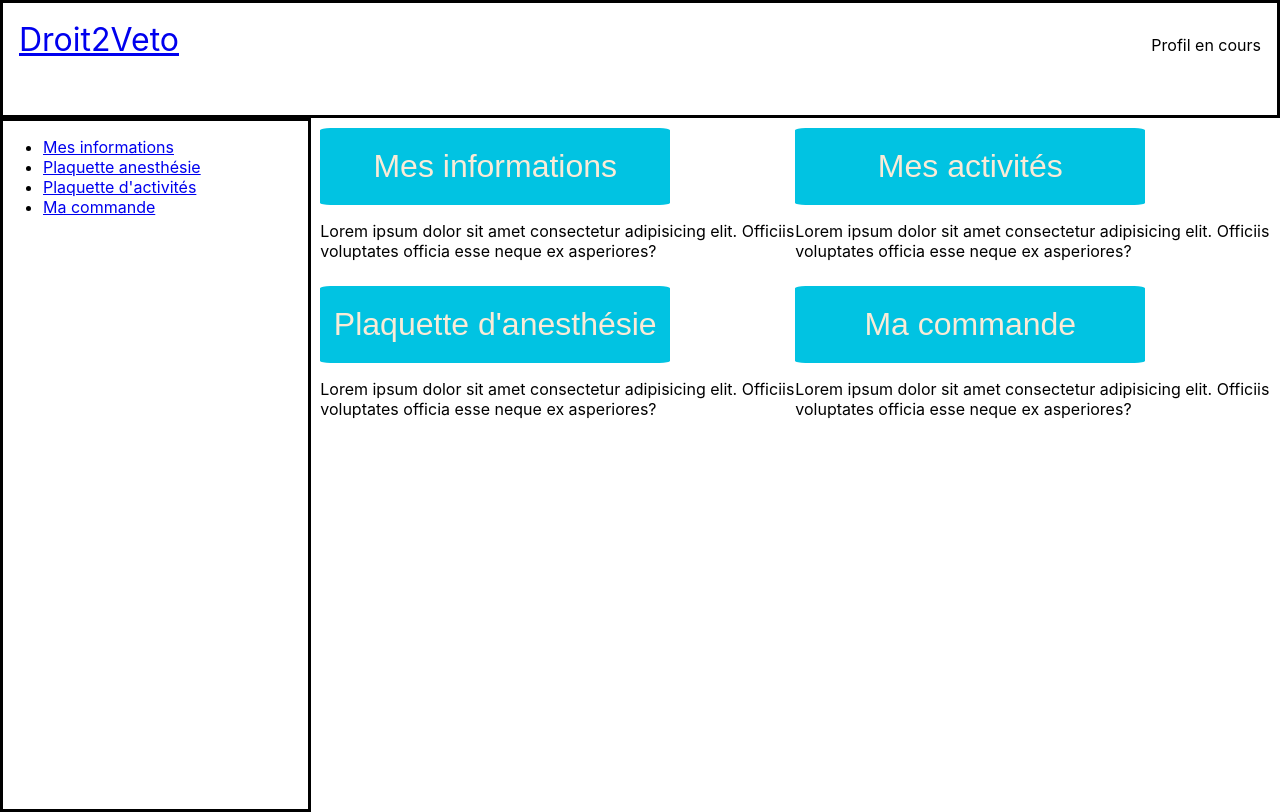
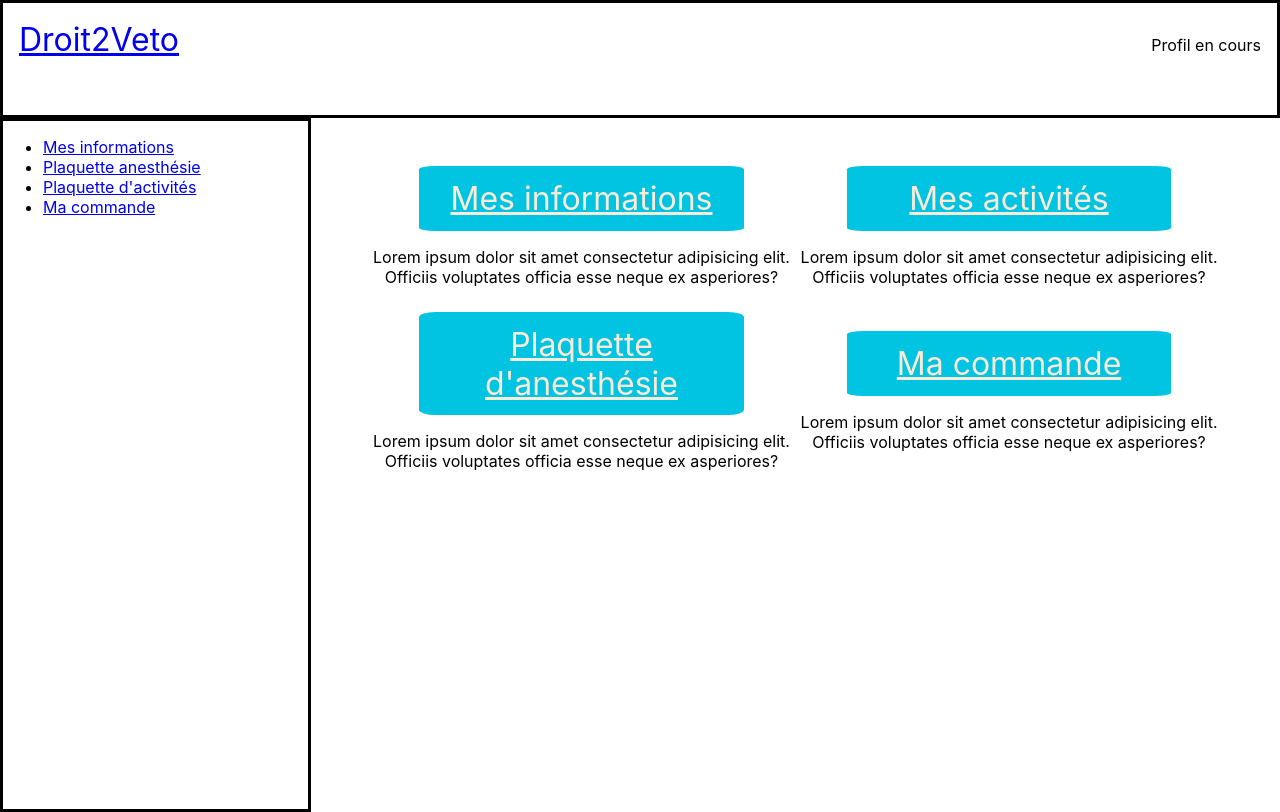
Before and after one commit to WildCodeSchool/reims-js-202003-pjt-droit2veto-client, a React (Create React App) app: page / in a window 1280 px wide. Built offline with nearby package versions, Linux system fonts and the light colour scheme.

Commit message:
add link and style on button

```diff
--- a/src/components/BlocTuto/BlocTuto.css
+++ b/src/components/BlocTuto/BlocTuto.css
@@ -1,12 +1,24 @@
+.choixPage{
+    margin: 5%;
+}
+
+.ButtonLink{
+    display: flex;
+    flex-direction: column;
+    align-items: center;
+}
+.paraButton{
+    text-align: center;
+}
 .tutoButton {
     color: antiquewhite;
     background-color: #01C3E2;
-    border-radius: 3%;
+    border-radius: 5%;
     border: none;
     text-align: center;
     font-size: 32px;
-    width:350px;
-    line-height:75px;
+    padding: 3%;
+    width: 70%;
 }
 
 .flexButtonLigne1{
--- a/src/components/BlocTuto/BlocTuto.jsx
+++ b/src/components/BlocTuto/BlocTuto.jsx
@@ -1,47 +1,47 @@
 import React from 'react';
-import './BlocTuto.css'
+import './BlocTuto.css';
+import { Router, Switch, Route, Link } from 'react-router-dom';
 
-class BlocTuto extends React.Component {
-  constructor(props) {
-    super(props);
-    this.state = {
-    };
-  }
+function BlocTuto() {
+  return (
 
-  render() {
-    return (
+
+      <div className="x">
+
         <div className="choixPage">
 
           <div className="flexButtonLigne1">
 
-          <div>
-            <button className="tutoButton" type="button"> Mes informations</button>
-            <p>Lorem ipsum dolor sit amet consectetur adipisicing elit. Officiis voluptates officia esse neque ex asperiores?</p>
+            <div className="ButtonLink">
+              <Link to="/informations" className="tutoButton">Mes informations</Link>
+              <p className="paraButton">Lorem ipsum dolor sit amet consectetur adipisicing elit. Officiis voluptates officia esse neque ex asperiores?</p>
             </div>
 
-          <div>
-            <button className="tutoButton" type="button"> Mes activités</button>
-            <p>Lorem ipsum dolor sit amet consectetur adipisicing elit. Officiis voluptates officia esse neque ex asperiores?</p>
+            <div className="ButtonLink">
+              <Link to="/activities" className="tutoButton"> Mes activités </Link>
+              <p className="paraButton">Lorem ipsum dolor sit amet consectetur adipisicing elit. Officiis voluptates officia esse neque ex asperiores?</p>
             </div>
 
           </div>
 
           <div className="flexButtonLigne2">
 
-          <div>
-            <button className="tutoButton" type="button"> Plaquette d'anesthésie</button>
-            <p>Lorem ipsum dolor sit amet consectetur adipisicing elit. Officiis voluptates officia esse neque ex asperiores?</p>
+            <div className="ButtonLink">
+              <Link to="/anesthesia" className="tutoButton"> Plaquette d'anesthésie </Link>
+              <p className="paraButton">Lorem ipsum dolor sit amet consectetur adipisicing elit. Officiis voluptates officia esse neque ex asperiores?</p>
             </div>
-          <div>
-            <button className="tutoButton" type="button"> Ma commande</button>
-            <p>Lorem ipsum dolor sit amet consectetur adipisicing elit. Officiis voluptates officia esse neque ex asperiores?</p>
+            <div className="ButtonLink">
+              <Link to="/order" className="tutoButton"> Ma commande </Link>
+              <p className="paraButton">Lorem ipsum dolor sit amet consectetur adipisicing elit. Officiis voluptates officia esse neque ex asperiores?</p>
             </div>
 
           </div>
 
         </div>
+
+
+      </div>
   );
 }
-};
 
 export default BlocTuto;
```
Lines whose indentation alone changed are shown as unchanged.
